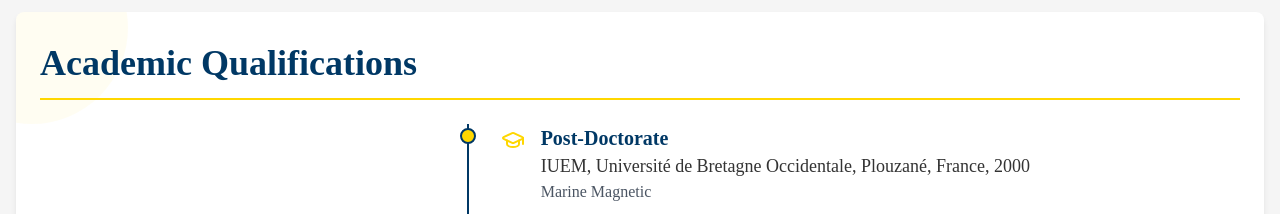
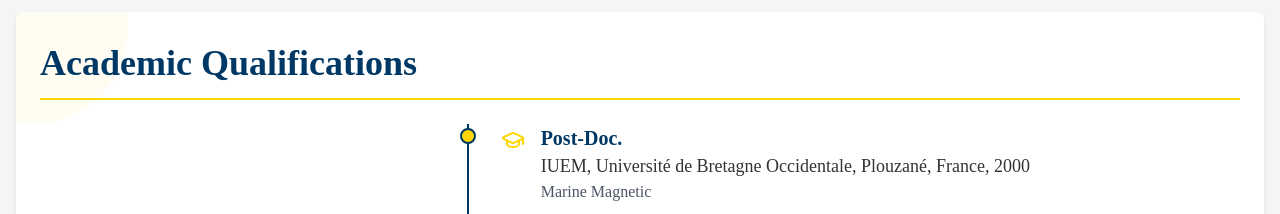
Before and after one commit to anilchaubey1/Portfolio, a Next.js app: page / in a window 1280 px wide. Shown: the part 820-1034 px from the top of the page. Built offline with nearby package versions, Linux system fonts and the light colour scheme.

Commit message:
Update academic-qualifications.tsx revert back to the basic

```diff
--- a/components/academic-qualifications.tsx
+++ b/components/academic-qualifications.tsx
@@ -4,7 +4,7 @@ import Image from "next/image"
 const AcademicQualifications = () => {
   const qualifications = [
     {
-      degree: "Post-Doctorate",
+      degree: "Post-Doc.",
       university: "IUEM, Université de Bretagne Occidentale, Plouzané, France",
       year: 2000,
       details: "Marine Magnetic",
```
